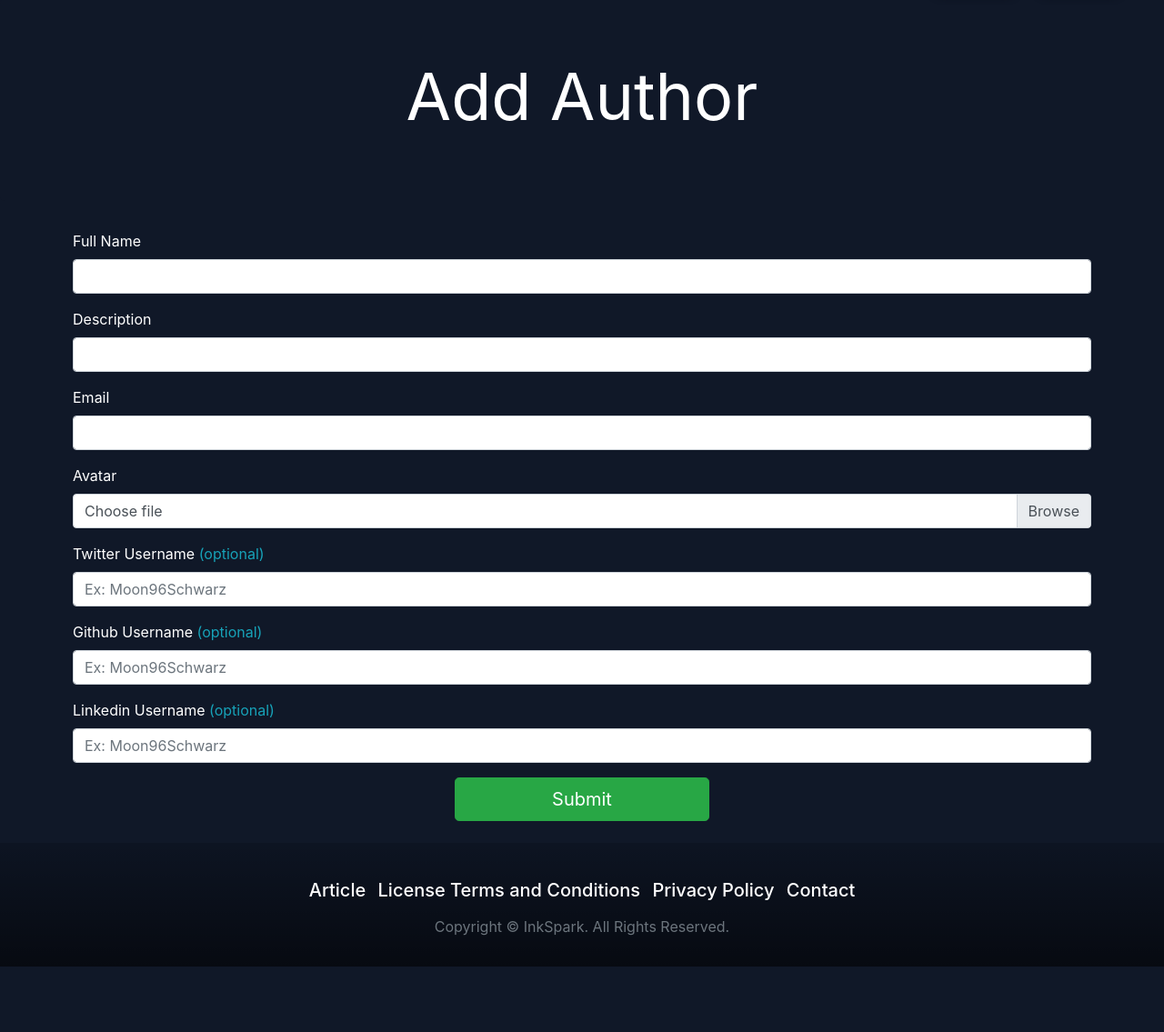
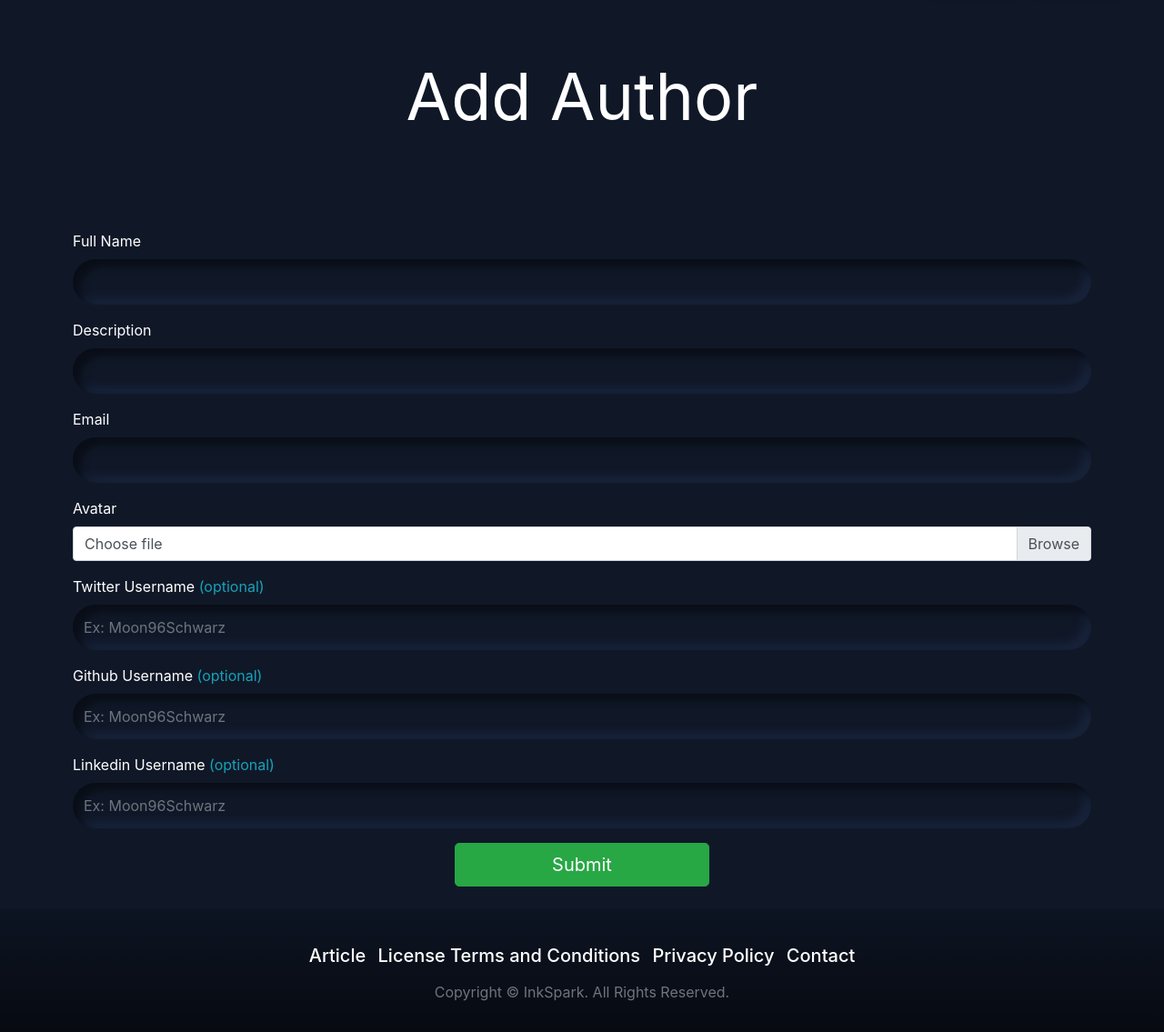
Before and after one commit to Vexy-04/DBMS-Mini-Project, a PHP site: page /add_author.php in a window 1280 px wide. Shown: the part 55-1190 px from the top of the page at 91% size. Before the commit the page ends 1118 px from the top, so only its background shows below. Run offline with PHP 8.4, Linux system fonts and the light colour scheme; a stand-in replaces the project's code that opens the database connection.

Commit message:
textchange

```diff
--- a/add_author.php
+++ b/add_author.php
@@ -26,38 +26,38 @@
 
                         <div class="form-group">
                             <label class="awt" for="authName">Full Name</label>
-                            <input type="text" class="form-control" name="authName" id="authName">
+                            <input type="text" class="form-control incs" name="authName" id="authName">
                         </div>
 
                         <div class="form-group">
                             <label  class="awt" for="authDesc">Description</label>
-                            <input type="text" class="form-control" name="authDesc" id="authDesc">
+                            <input type="text" class="form-control incs" name="authDesc" id="authDesc">
                         </div>
 
                         <div class="form-group">
                             <label  class="awt" for="authEmail">Email</label>
-                            <input type="email" class="form-control" name="authEmail" id="authEmail">
+                            <input type="email" class="form-control incs" name="authEmail" id="authEmail">
                         </div>
 
                         <div class="form-group">
                             <label  class="awt" for="authImage">Avatar</label>
                             <div class="custom-file">
-                                <input type="file" class="custom-file-input" name="authImage" id="authImage">
+                                <input type="file" class="custom-file-input incs" name="authImage" id="authImage">
                                 <label class="custom-file-label" for="authImage">Choose file</label>
                             </div>
                         </div>
 
                         <div class="form-group">
                             <label  class="awt" for="authTwitter">Twitter Username <span class="text-info">(optional)</span></label>
-                            <input type="text" class="form-control" name="authTwitter" id="authTwitter" placeholder="Ex: Moon96Schwarz">
+                            <input type="text" class="form-control incs" name="authTwitter" id="authTwitter" placeholder="Ex: Moon96Schwarz">
                         </div>
                         <div class="form-group">
                             <label  class="awt" for="authGithub">Github Username <span class="text-info">(optional)</span></label>
-                            <input type="text" class="form-control" name="authGithub" id="authGithub" placeholder="Ex: Moon96Schwarz">
+                            <input type="text" class="form-control incs" name="authGithub" id="authGithub" placeholder="Ex: Moon96Schwarz">
                         </div>
                         <div class="form-group">
                             <label  class="awt" for="authLinkedin">Linkedin Username <span class="text-info">(optional)</span></label>
-                            <input type="text" class="form-control" name="authLinkedin" id="authLinkedin" placeholder="Ex: Moon96Schwarz">
+                            <input type="text" class="form-control incs" name="authLinkedin" id="authLinkedin" placeholder="Ex: Moon96Schwarz">
                         </div>
 
 
```
